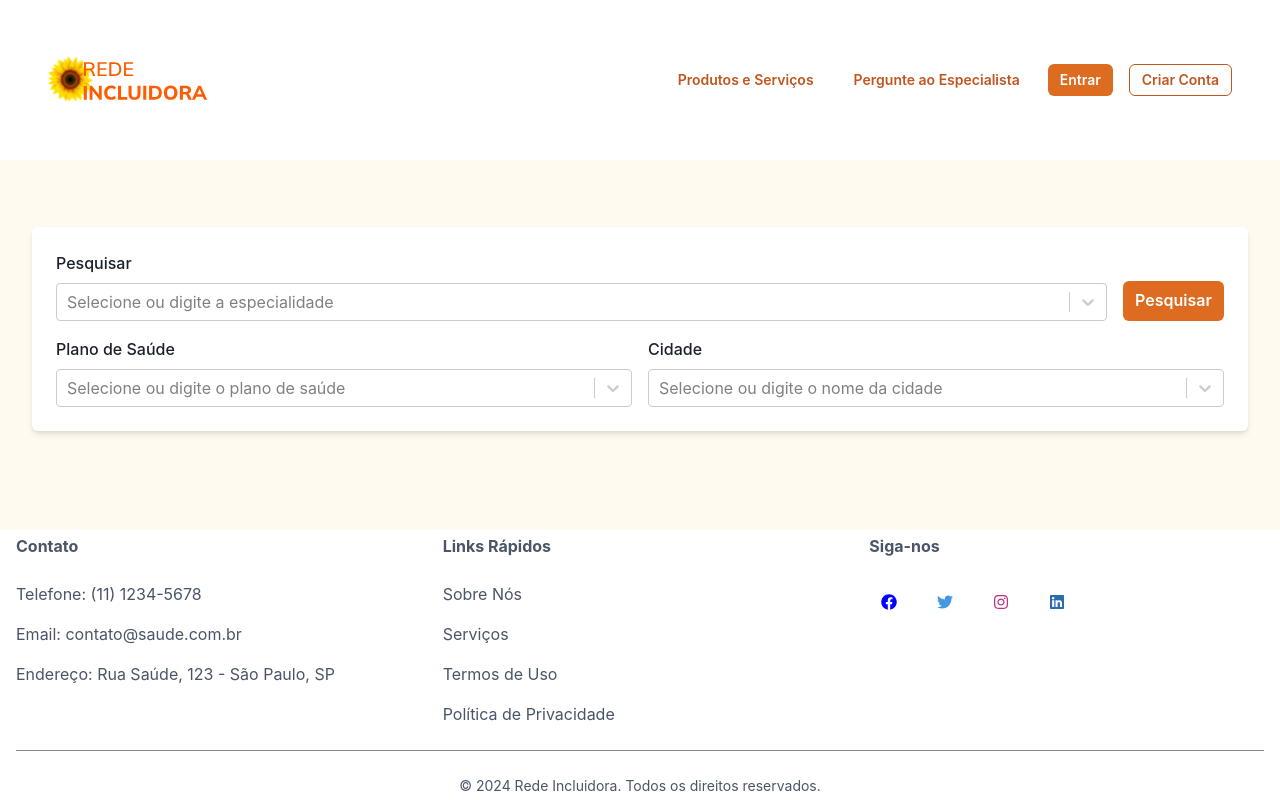
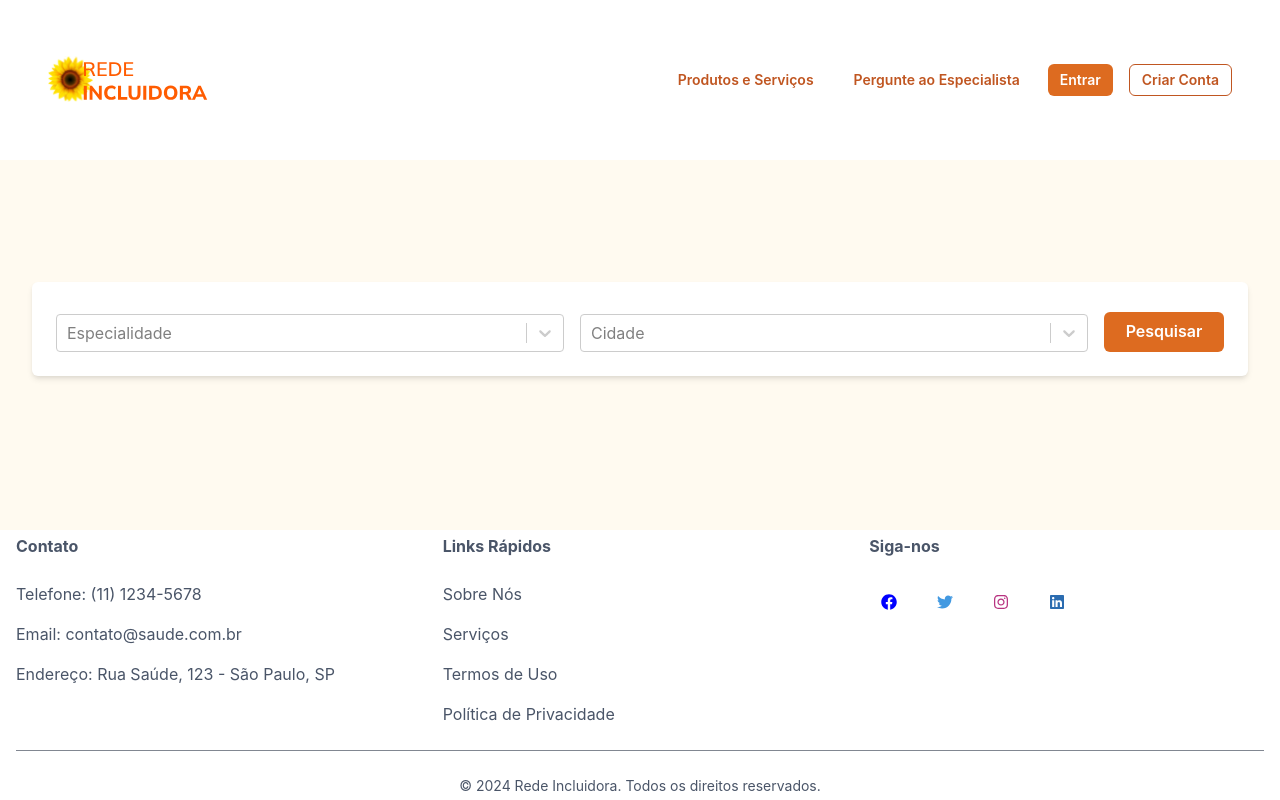
Before and after one commit to turque/rede-incluidora, a Next.js app in the folder frontend/: page / in a window 1280 px wide. Built offline with nearby package versions, Linux system fonts and the light colour scheme; no server answers.

Commit message:
Simplificação do SearchBar

```diff
--- a/frontend/components/SearchBar/index.tsx
+++ b/frontend/components/SearchBar/index.tsx
@@ -12,14 +12,11 @@ const SearchBar = () => {
   const [specializationList, setSpecializationList] = useState([]);
   const [city, setCity] = useState(null);
   const [cityList, setCityList] = useState([]);
-  const [insurance, setInsurance] = useState(null);
-  const [insuranceList, setInsuranceList] = useState([]);
 
   useEffect(() => {
     // Fetch filters from backend
     axios.get('/api/filters')
       .then(response => {
-        setInsuranceList(response.data.insurances);
         setCityList(response.data.city);
         setSpecializationList(response.data.specializations);
       })
@@ -27,13 +24,6 @@ const SearchBar = () => {
         console.error('Error fetching filters:', error);
       });
   }, []);
-
-  const loadInsuranceOptions = (inputValue, callback) => {
-    const filteredOptions = insuranceList
-      .filter(plan => plan.toLowerCase().includes(inputValue.toLowerCase()))
-      .map(plan => ({ label: plan, value: plan }));
-    callback(filteredOptions);
-  };
 
   const loadCityOptions = (inputValue, callback) => {
     const filteredOptions = cityList
@@ -50,10 +40,14 @@ const SearchBar = () => {
   };
 
   const handleSearch = async () => {
+    if (!specialization && !city) {
+      alert('Por favor, informe pelo menos um critério de pesquisa.');
+      return;
+    }
+
     const queryParams = new URLSearchParams();
     if (specialization) queryParams.append('search', specialization.value);
     if (city) queryParams.append('city', city.value);
-    if (insurance) queryParams.append('insurance', insurance.value);
 
     router.push(`/resultado?${queryParams.toString()}`);
   };
@@ -67,31 +61,20 @@ const SearchBar = () => {
             setValue={setSpecialization}
             loadOptions={loadSpecializationOptions}
             defaultOptions={specializationList.map(spec => ({ label: spec, value: spec }))}
-            label="Pesquisar"
-            placeholder="Selecione ou digite a especialidade"
-          />
-          <Button onClick={handleSearch} colorScheme="orange" alignSelf={{ base: 'stretch', md: 'flex-end' }}>
-            Pesquisar
-          </Button>
-        </Flex>
-
-        <Flex direction={{ base: 'column', md: 'row' }} gap={4}>
-          <SingleSelectComponent
-            value={insurance}
-            setValue={setInsurance}
-            loadOptions={loadInsuranceOptions}
-            defaultOptions={insuranceList.map(plan => ({ label: plan, value: plan }))}
-            label="Plano de Saúde"
-            placeholder="Selecione ou digite o plano de saúde"
+            // label="Pesquisar"
+            placeholder="Especialidade"
           />
           <SingleSelectComponent
             value={city}
             setValue={setCity}
             loadOptions={loadCityOptions}
             defaultOptions={cityList.map(city => ({ label: city, value: city }))}
-            label="Cidade"
-            placeholder="Selecione ou digite o nome da cidade"
+            // label="Cidade"
+            placeholder="Cidade"
           />
+          <Button onClick={handleSearch} colorScheme="orange" alignSelf={{ base: 'stretch', md: 'flex-end' }} width={{ base: '100%', md: 'auto' }} minWidth="120px">
+            Pesquisar
+          </Button>
         </Flex>
       </Flex>
     </Box>
```
